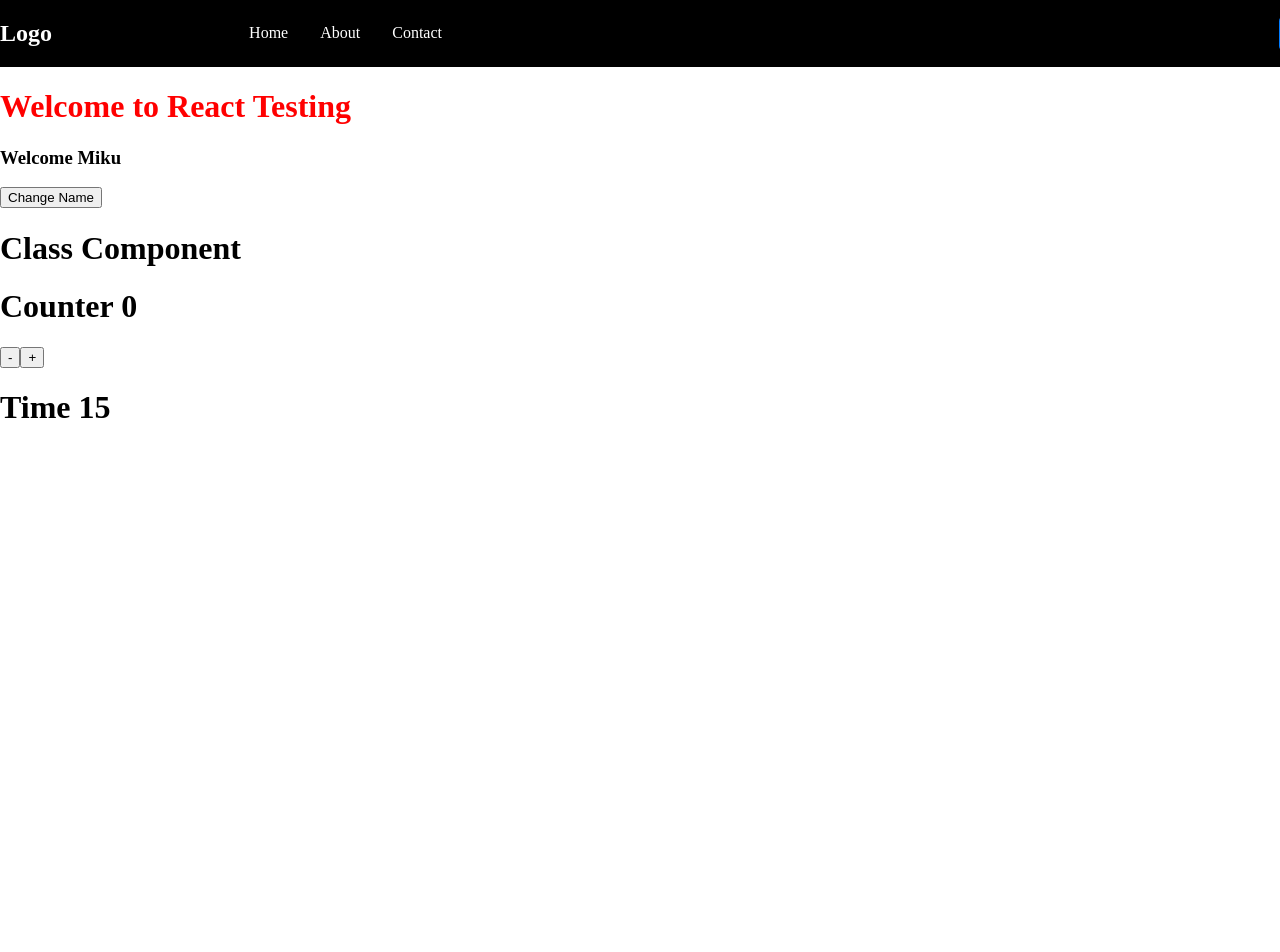
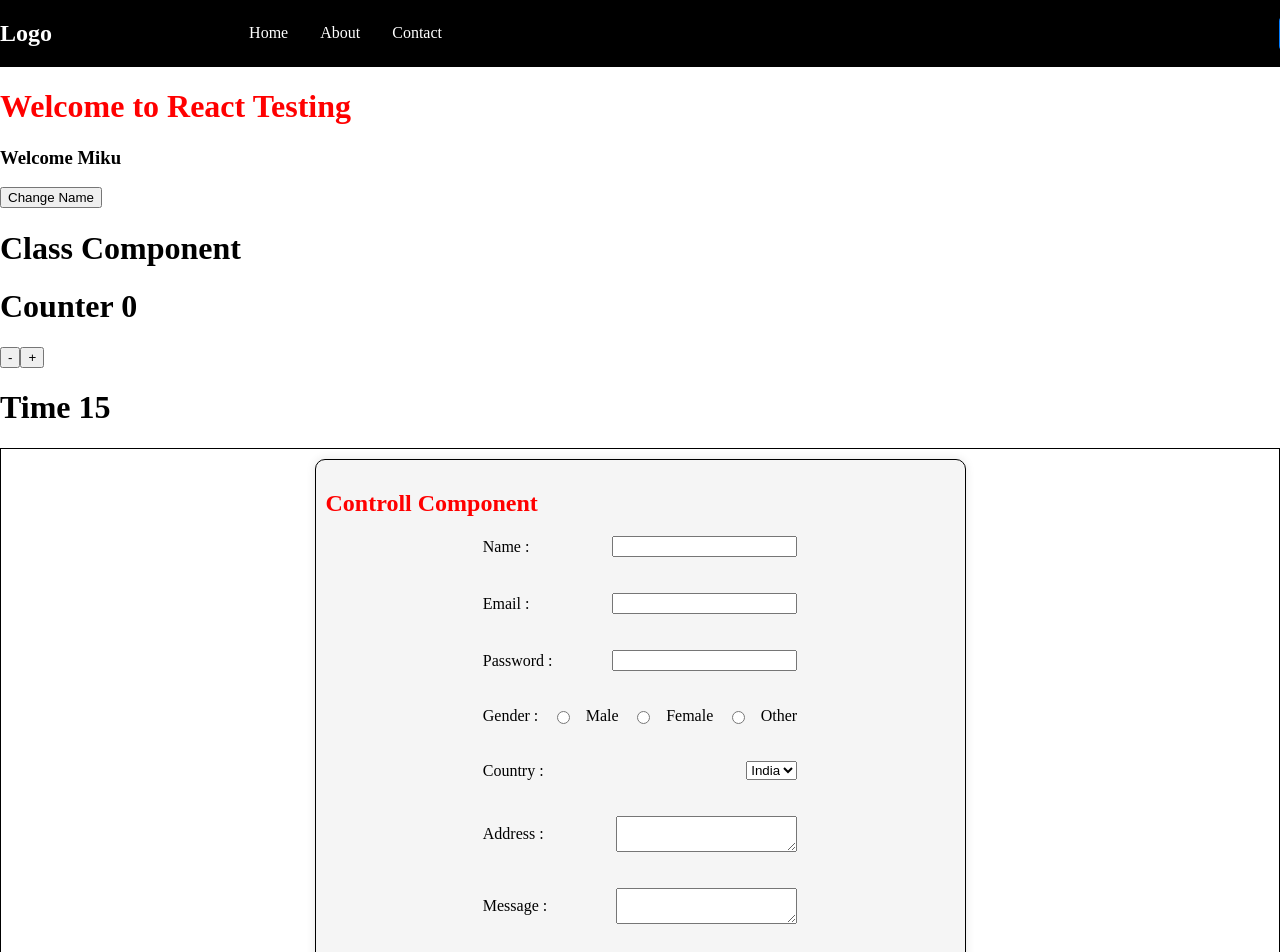
Before and after one commit to muskanyadav24/React_Js_Basics, a React (Vite) app in the folder React_Testing/: page / in a window 1280 px wide. Shown: the top 952 px of the page. Before the commit the page ends 800 px from the top, so only its background shows below. Built offline with nearby package versions, Linux system fonts and the light colour scheme.

Commit message:
Controlle

```diff
--- a/React_Testing/src/App.jsx
+++ b/React_Testing/src/App.jsx
@@ -3,6 +3,7 @@ import Header from './components/Header/Header'
 import Test from './components/Test/Test'
 import Demo from './components/Demo/Demo'
 import Counter from './components/Counter/Counter'
+import Controll from './components/Controlle/Controlle'
 import './App.css'
 
 function App() {
@@ -12,7 +13,7 @@ function App() {
   const [name, setName ] = useState("Miku");
 
   const handlNameChange = () => {
-    setName("muku24");
+    setName("miku24");
   }
 
   useEffect(() => {
@@ -40,6 +41,7 @@ function App() {
       <Test color="red" name={name} handlNameChange={handlNameChange}/>
       <Demo />
       <Counter />
+      <Controll />
     </>
   )
 }
--- /dev/null
+++ b/React_Testing/src/components/Controlle/Controlle.css
@@ -0,0 +1,18 @@
+.card{
+    border: 1px solid black;
+    padding: 10px;
+    margin: 10px;
+    width: 50%;
+    margin: auto;
+    background-color: #f5f5f5;
+    border-radius: 10px;
+    box-shadow: 0 0 10px rgba(0, 0, 0, 0.1);
+}
+
+.col-6{
+    width: 50%;
+    margin: auto;
+    display: flex;
+    justify-content: space-between;
+    align-items: center;
+}
--- /dev/null
+++ b/React_Testing/src/components/Controlle/Controlle.jsx
@@ -0,0 +1,135 @@
+import { useState } from "react";
+import "./Controlle.css";
+
+const Controll = () => {
+
+    const [name, setName] = useState("");
+    const [email, setEmail] = useState("");
+    const [password, setPassword] = useState("");
+    const [gender, setGender] = useState("");
+    const [country, setCountry] = useState("");
+    const [message, setMessage] = useState("");
+    const [address, setAddress] = useState("");
+
+    const handleNameChange = (e) => {
+        console.log(e.target.value);
+        setName(e.target.value);
+    }
+
+    const handleEmailChange = (e) => {
+        console.log(e.target.value);
+        setEmail(e.target.value);
+    }
+
+    const handlePasswordChange = (e) => {
+        console.log(e.target.value);
+        setPassword(e.target.value);
+    }
+
+    const handleGenderChange = (e) => {
+        console.log(e.target.value);
+        setGender(e.target.value);
+    }
+
+    const handleAddressChange = (e) => {
+        console.log(e.target.value);
+        setAddress(e.target.value);
+    }
+
+    const handleCountryChange = (e) => {
+        console.log(e.target.value);
+        setCountry(e.target.value);
+    }
+
+    const handleMessageChange = (e) => {
+        console.log(e.target.value);
+        setMessage(e.target.value);
+    }
+
+    const handleSubmit = (e) => {
+        e.preventDefault();
+
+        console.log("Name : ", name);
+        console.log("Email : ", email);
+        console.log("Password : ", password);
+        console.log("Gender : ", gender);
+        console.log("Country : ", country);
+        console.log("Address : ", address);
+        console.log("Message : ", message);
+
+        setName("");
+        setEmail("");
+        setPassword("");
+        setGender("");
+        setCountry("");
+        setAddress("");
+        setMessage("");
+
+        alert("Form Submitted Successfully");
+    }
+
+    return(
+        <div style={{border:"1px solid black", padding:"10px"}}>
+            <div className="card">
+                <h2 style={{color:"red"}}>Controll Component </h2>
+
+            <form onSubmit={handleSubmit}>
+                <div className="col-6">
+                    <label >Name : </label>
+                    <input type="text" value={name} onChange={handleNameChange} required/>
+                </div>
+                <br /><br />
+
+                <div className="col-6">
+                    <label >Email : </label>
+                    <input type="email" value={email} onChange={handleEmailChange} required/>
+                </div>
+                <br /><br />
+
+                <div className="col-6">
+                    <label >Password : </label>
+                    <input type="password" value={password} onChange={handlePasswordChange} required/>
+                </div>
+                <br /><br />
+
+                <div className="col-6">
+                    <label >Gender : </label>
+                    <input type="radio" name="gender" value="male" onChange={handleGenderChange} />Male
+                    <input type="radio" name="gender" value="female" onChange={handleGenderChange} />Female
+                    <input type="radio" name="gender" value="other" onChange={handleGenderChange} />Other
+                </div>
+                <br /><br />
+
+                <div className="col-6">
+                    <label >Country : </label>
+                    <select name="country" value={country} onChange={handleCountryChange}>
+                        <option value="india">India</option>
+                        <option value="usa">USA</option>
+                        <option value="uk">UK</option>
+                    </select>
+                </div>
+                <br /><br />
+
+                <div className="col-6">
+                    <label >Address : </label>
+                    <textarea name="address" value={address} onChange={handleAddressChange}></textarea>
+                </div>
+                <br /><br />
+
+                <div className="col-6">
+                    <label >Message : </label>
+                    <textarea name="message" value={message} onChange={handleMessageChange}></textarea>
+                </div>
+                <br /><br />
+
+                <div className="col-6">
+                    <button type="submit">Submit</button>
+                </div>
+                <br /><br />
+            </form>
+            </div>
+        </div>
+    );
+}
+
+export default Controll;
```
